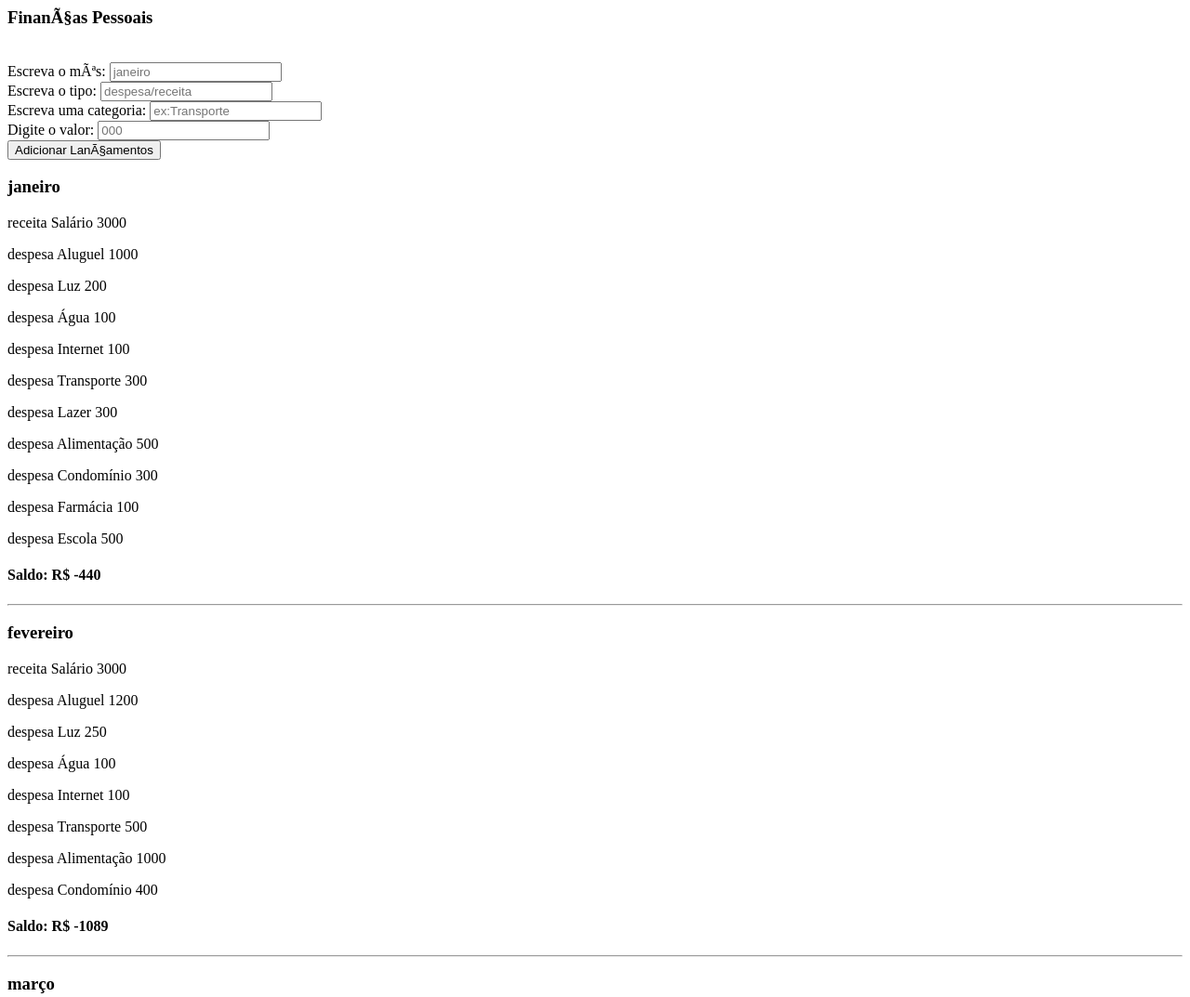
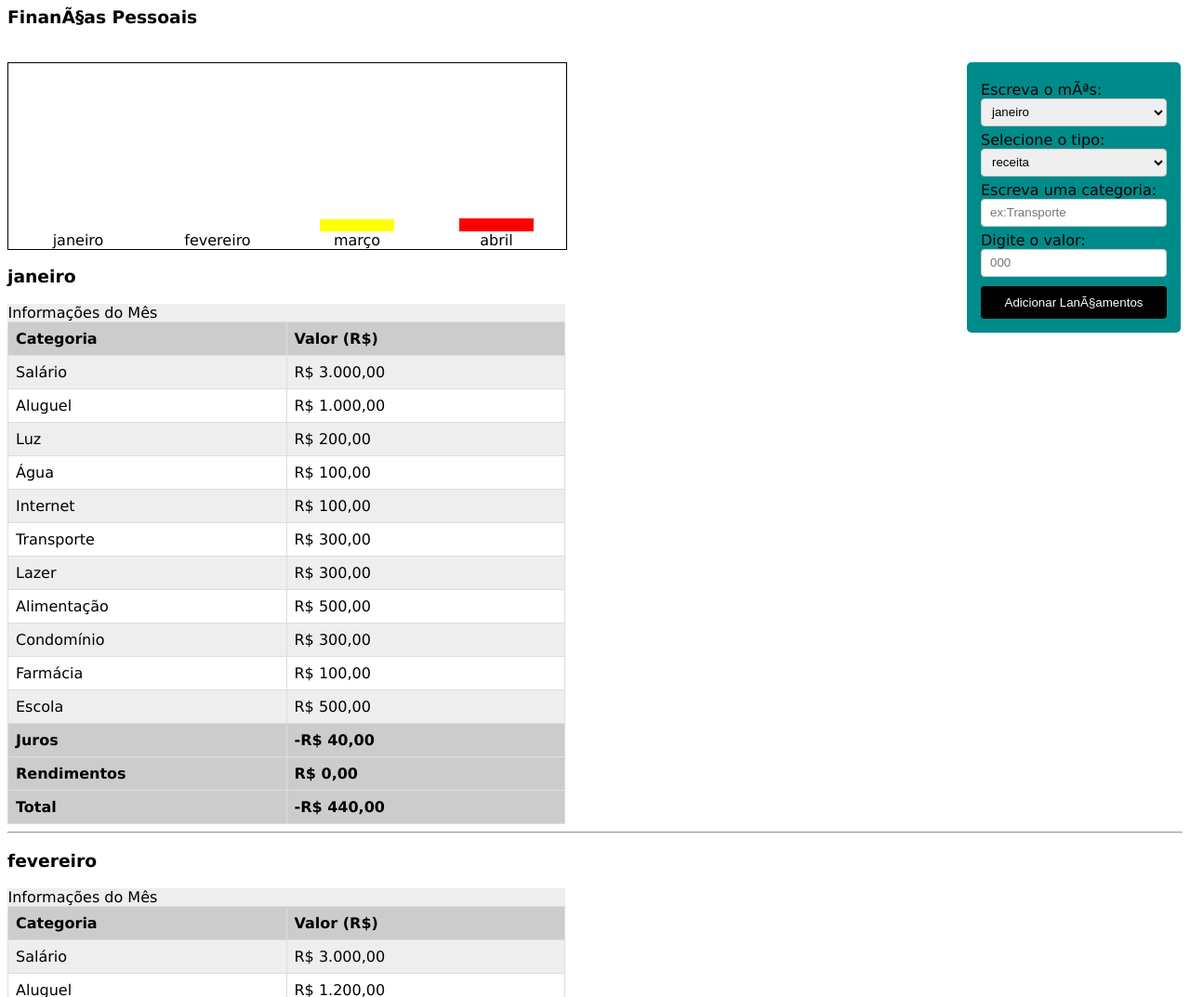
Before and after one commit to ss0vinicius/curso-hello-world-branas, a plain HTML site: page src/index.html in a window 1280 px wide. Shown: the top 1073 px of the page at 93% size. Drawn offline with Linux system fonts and the light colour scheme.

Commit message:
Aula 06 e 07 do curso, sobre DOM e depois sobre estilização/CSS

```diff
--- a/src/index.html
+++ b/src/index.html
@@ -1,14 +1,105 @@
 <html lang=”pt-br”>
 	<head>
-
+		<style>
+			body{
+				font-family: Verdana;
+			}
+			input{
+				width: 100%;
+				height: 30px;
+				padding: 3px 3px 3px 5px;
+				text-indent: 4px;
+				border: 1px solid #CCC;
+				border-radius: 4px;
+			}
+			select{
+				width: 100%;
+				height: 30px;
+				padding: 3px;
+				text-indent: 4px;
+				border: 1px solid #CCC;
+				border-radius: 4px;
+			}
+			#form-lancamento{
+				position: fixed;
+				width: 200px;
+				right: 10px;
+				background-color: darkcyan;
+				padding: 15px;
+				border-radius: 5px;
+			}
+			button{
+				width: 100%;
+				color: #FFF;
+				background-color: black;
+				border: none;
+				border-radius: 4px;
+				margin-top: 10px;
+				padding: 10px;
+			}
+			.data-in{
+				margin-top: 5px;
+			}
+			.tabela-lancamentos{
+				width: 600px;
+				background-color: #EEE;
+				border-collapse: collapse;
+			}
+			.tabela-lancamentos tr:nth-child(even){
+				background-color: #FFF;
+			}
+			.tabela-lancamentos th{
+				text-align: left;
+				padding-top: 10px;
+				padding-bottom: 10px;
+				background-color: #CCC;
+				width: 50%;
+			}
+			.tabela-lancamentos td, .tabela-lancamentos th{
+				padding: 8px;
+				border: 1px solid #DDD;
+			}
+			caption{
+				width: 100%;
+				text-align: center;
+				display: flex;
+			}
+			.grafico{
+				width: 600px;
+				height: 200px;
+				border: 1px solid #000;
+				display: flex;
+				flex-direction: row;
+				justify-content: space-around;
+				align-items: flex-end;
+			}
+			.grafico-coluna{
+				width: 80px;
+			}
+			.grafico-coluna-texto{
+				text-align: center;
+			}
+		</style>
 	</head>
 	<body>
 		<h3>Finanças Pessoais</h3><br>
-		Escreva o mês: <input id="mes" type="text" placeholder="janeiro"/><br>
-		Escreva o tipo: <input id="tipo" type="text" placeholder="despesa/receita"/><br>
-		Escreva uma categoria: <input id="categoria" type="text" placeholder="ex:Transporte"/><br>
-		Digite o valor: <input id="valor" type="number" placeholder="000"/><br>
-		<button id="botao"> Adicionar Lançamentos</button>
+
+		<div id="form-lancamento">
+			<div class="data-in">Escreva o mês:
+				<select id="mes"></select>
+				<br>
+			</div>
+			<div class="data-in">Selecione o tipo:
+				<select id="tipo">
+					<option>receita</option>
+					<option>despesa</option>
+				</select>
+				<br>
+			</div>
+			<div class="data-in">Escreva uma categoria: <input id="categoria" type="text" placeholder="ex:Transporte"/><br></div>
+			<div class="data-in">Digite o valor: <input id="valor" type="number" placeholder="000"/><br></div>
+			<button id="botao"> Adicionar Lançamentos</button>
+		</div>
 
 		<div id="app"></div>
 
--- a/src/lancamento.js
+++ b/src/lancamento.js
@@ -1,6 +1,6 @@
 class Lancamento {
     constructor (categoria, tipo, valor){
-        if(categoria === "") {
+        if(categoria === "" || categoria === undefined) {
             throw new Error("Lançamento Inválido: categoria precisa ter uma descrição.");
         }
         if(tipo !== "receita" && tipo !== "despesa"){
--- a/src/main.js
+++ b/src/main.js
@@ -1,4 +1,3 @@
-const saldoInicial = 0;
 const janeiro = new Mes("janeiro");
 janeiro.adicionarLancamento(new Lancamento("Salário","receita", 3000));
 janeiro.adicionarLancamento(new Lancamento("Aluguel","despesa", 1000));
@@ -37,10 +36,15 @@ marco.adicionarLancamento(new Lancamento("Condomínio", "despesa", 400));
 janeiro.adicionarLancamento(new Lancamento("Escola","despesa",500));
 janeiro.calcularSaldo();
 
+const abril = new Mes("abril");
+marco.adicionarLancamento(new Lancamento("Salário", "receita", 4000));
+marco.adicionarLancamento(new Lancamento("Aluguel", "despesa", 1200));
+
 const ano = new Ano();
 ano.adicionarMes(janeiro);
 ano.adicionarMes(fevereiro);
 ano.adicionarMes(marco);
+ano.adicionarMes(abril);
 ano.calcularSaldo();
 console.log(ano.meses);
 
@@ -59,14 +63,64 @@ function renderizar(){
     if (app.firstChild){
         app.firstChild.remove();
     }
+
     const painel = document.createElement("div");
+
+    const grafico = document.createElement("div");
+    grafico.className = "grafico";
+    painel.appendChild(grafico);
+    const cores = ["red", "yellow", "green", "blue"];
+    let maiorSaldo = 10000;
+    for (const mesMaior of ano.meses){
+        if(maiorSaldo < mesMaior.totalizador.saldo){
+            maiorSaldo = mesMaior.totalizador.saldo;
+        }
+        console.log("Maior Saldo: " + maiorSaldo + " | Mês atual: " + mesMaior.nome + " | saldo do mês: " + mesMaior.totalizador.saldo);
+    }
+    for(const mes of ano.meses){
+        const graficoColuna = document.createElement("div");
+        graficoColuna.className = "grafico-coluna";
+        grafico.appendChild(graficoColuna);
+        const graficoColunaCor = document.createElement("div");
+        graficoColunaCor.style.height = (mes.totalizador.saldo/maiorSaldo)*100;
+        graficoColunaCor.style.background = cores.pop();
+        graficoColuna.appendChild(graficoColunaCor);
+        const graficoColunaTexto = document.createElement("div");
+        graficoColunaTexto.className = "grafico-coluna-texto";
+        graficoColunaTexto.innerText = mes.nome;
+        graficoColuna.appendChild(graficoColunaTexto);
+    }
+
     for (const mes of ano.meses){
         addElement(painel, "h3", mes.nome);
+        const tabelaLancamentos = document.createElement("table");
+        tabelaLancamentos.className = "tabela-lancamentos";
+        const caption = document.createElement("caption");
+        addElement(caption, "caption", "Informações do Mês");
+        tabelaLancamentos.appendChild(caption);
+        const header = document.createElement("tr");
+        addElement(header, "th", "Categoria");
+        addElement(header, "th", "Valor (R$)");
+        tabelaLancamentos.appendChild(header);
         for(const lancamento of mes.lancamentos){
-            const detalhesLancamento = lancamento.tipo + " " + lancamento.categoria + " " + lancamento.valor;
-            addElement(painel, "p", detalhesLancamento);
+            const linhaLancamento = document.createElement("tr");
+            addElement(linhaLancamento, "td", lancamento.categoria);
+            addElement(linhaLancamento, "td", formatarDinheiro(lancamento.valor));
+            tabelaLancamentos.appendChild(linhaLancamento);
         }
-        addElement(painel, "h4", "Saldo: R$ " + mes.totalizador.saldo);
+        const linhaJuros = document.createElement("tr");
+        addElement(linhaJuros, "th", "Juros");
+        addElement(linhaJuros, "th", formatarDinheiro(mes.totalizador.juros));
+        tabelaLancamentos.appendChild(linhaJuros);
+        const linhaRendimentos = document.createElement("tr");
+        addElement(linhaRendimentos, "th", "Rendimentos");
+        addElement(linhaRendimentos, "th", formatarDinheiro(mes.totalizador.rendimentos));
+        tabelaLancamentos.appendChild(linhaRendimentos);
+        const linhaSaldo = document.createElement("tr");
+        addElement(linhaSaldo, "th", "Total");
+        addElement(linhaSaldo, "th", formatarDinheiro(mes.totalizador.saldo));
+        tabelaLancamentos.appendChild(linhaSaldo);
+        painel.appendChild(tabelaLancamentos);
         addElement(painel, "hr");
     }
     app.appendChild(painel);
@@ -90,3 +144,10 @@ function adicionarLancamento(){
 
 const botao = document.getElementById("botao");
 botao.addEventListener("click", adicionarLancamento);
+
+const mesSelect = document.getElementById("mes");
+for (const mes of ano.meses){
+    const option = document.createElement("option");
+    option.text = mes.nome;
+    mesSelect.add(option);
+}
--- a/src/util.js
+++ b/src/util.js
@@ -2,3 +2,7 @@ function arredondar (valor) {
     const valorArredondado = Math.round(valor*100)/100;
     return valorArredondado;
 }
+
+function formatarDinheiro(valor){
+    return new Intl.NumberFormat("pt-br", {currency: "BRL", style: "currency"}).format(valor);
+}
```
